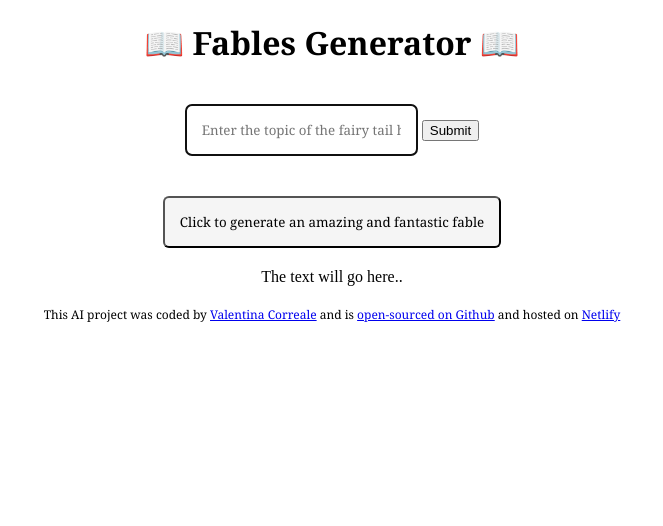
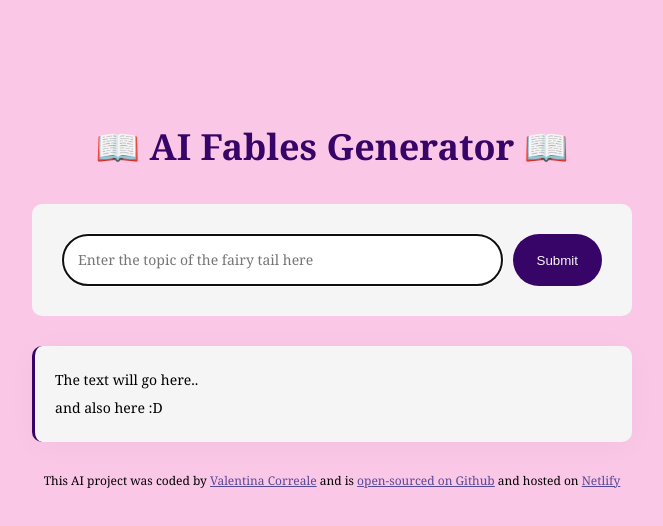
Before and after one commit to Valeco96/fables-generator, a plain HTML site: page index.html in a window 1280 px wide. Shown: the whole page, without its empty margins (308-971 px from the left). Drawn offline with Linux system fonts and the light colour scheme.

Commit message:
Added styling to the project with CSS

```diff
--- a/index.html
+++ b/index.html
@@ -4,26 +4,30 @@
     <meta charset="UTF-8" />
     <meta name="viewport" content="width=device-width, initial-scale=1.0" />
     <link rel="stylesheet" href="src/style.css" />
-    <title>Fables Generator</title>
+    <title>AI Fables Generator</title>
   </head>
   <body>
+    <div class="container">
       <header>
-      <h1>📖 Fables Generator 📖</h1>
+        <h1>📖 AI Fables Generator 📖</h1>
       </header>
       <main>
         <form>
           <input
             type="text"
             placeholder="Enter the topic of the fairy tail here"
-          id="search-bar"
+            class="search-bar"
             autofocus
             required
             autocomplete="off"
           />
-        <input type="submit" />
+          <input type="submit" class="submit-button" />
         </form>
-      <button>Click to generate an amazing and fantastic fable</button>
-      <div>The text will go here..</div>
+        <div class="fable">
+          The text will go here..
+          <br />
+          and also here :D
+        </div>
       </main>
       <footer>
         This AI project was coded by
@@ -39,6 +43,7 @@
           >Netlify</a
         >
       </footer>
+    </div>
     <script src="src/javascript.js"></script>
   </body>
 </html>
--- a/src/style.css
+++ b/src/style.css
@@ -1,36 +1,71 @@
+body {
+  background: rgb(250, 199, 230);
+  font-family: Georgia, "Times New Roman", Times, serif;
+}
+
+.container {
+  margin: 120px auto;
+  max-width: 600px;
+}
+
+header {
+  margin-bottom: 30px;
+}
+
 h1 {
-  font-family: Georgia, "Times New Roman", Times, serif;
   text-align: center;
+  font-weight: 800;
+  font-size: 36px;
+  line-height: 1.5;
+  color: rgb(55, 4, 103);
 }
 
 form {
+  padding: 30px;
+  background-color: whitesmoke;
   text-align: center;
-  margin: 40px;
+  margin: 30px 0;
+  border-radius: 10px;
+  display: flex;
 }
 
-#search-bar {
+.search-bar {
   padding: 15px;
-  border-radius: 6px;
+  border: 1px solid rgba(55, 4, 103, 0.5);
+  border-radius: 50px;
+  width: 80%;
   font-family: Georgia, "Times New Roman", Times, serif;
+  font-size: 14px;
+  line-height: 20px;
+  color: rgb(55, 4, 103);
 }
 
-button {
-  background-color: whitesmoke;
-  padding: 15px;
-  border-radius: 6px;
-  display: block;
-  margin: 0 auto;
-  font-family: Georgia, "Times New Roman", Times, serif;
+.submit-button {
+  margin-left: 10px;
+  background: rgb(55, 4, 103);
+  color: whitesmoke;
+  border: none;
+  border-radius: 50px;
+  padding: 14px 24px;
 }
 
-div {
-  text-align: center;
-  margin-top: 20px;
+.fable {
+  font-size: 14px;
+  background-color: whitesmoke;
+  padding: 20px;
+  line-height: 2;
+  border-left: 3px solid rgb(55, 4, 103);
+  border-radius: 10px;
+  box-shadow: 0px 4px 30px 0px rgba(39, 33, 66, 0.03);
+}
+
+a {
+  color: rgb(87, 73, 149);
 }
 
 footer {
   text-align: center;
-  margin-top: 20px;
+  margin-top: 30px;
   font-family: Georgia, "Times New Roman", Times, serif;
   font-size: 12px;
 }
```
Lines whose indentation alone changed are shown as unchanged.
